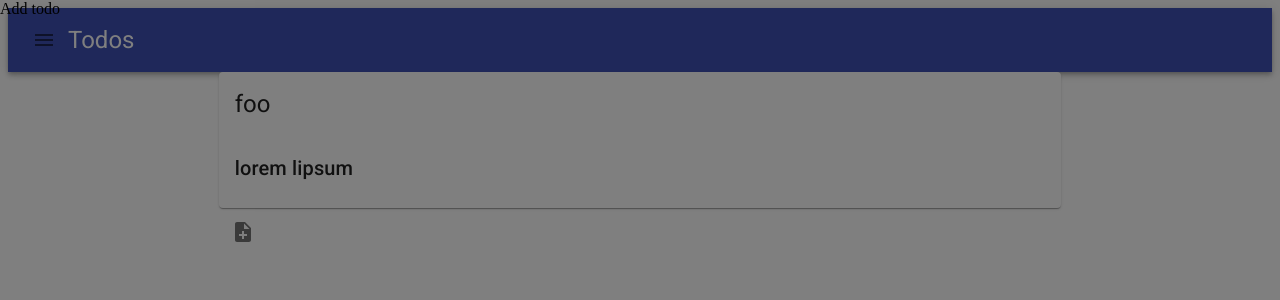
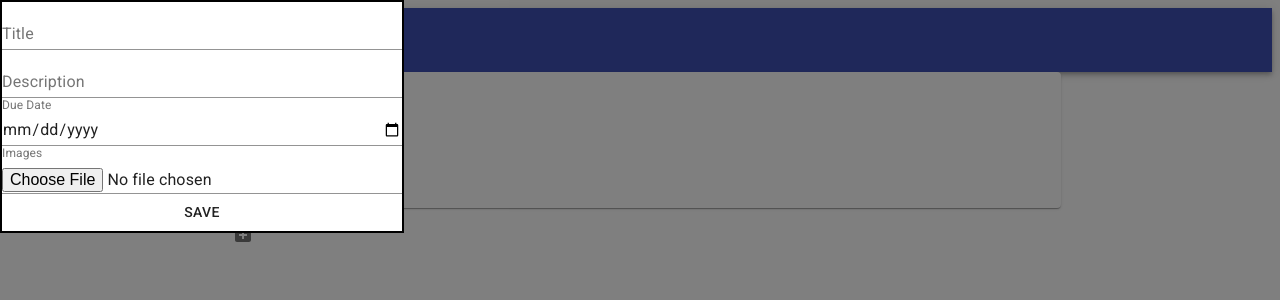
Before and after one commit to bartlomiejolma/todos-material-ui, a React (Create React App) app: page / in a window 1280 px wide. Both pictures are taken after a click on the button 242 px from the left and 232 px from the top of the page. Shown: the top 300 px of the page. Built offline with nearby package versions, Linux system fonts and the light colour scheme.

Commit message:
Adds basic add todo form.

```diff
--- a/src/pages/TodoList.js
+++ b/src/pages/TodoList.js
@@ -1,4 +1,5 @@
 import {
+  Button,
   Card,
   CardContent,
   CardHeader,
@@ -6,10 +7,12 @@ import {
   Grid,
   IconButton,
   Modal,
+  TextField,
   Typography,
 } from "@material-ui/core";
 import { NoteAdd } from "@material-ui/icons";
 import { useState } from "react";
+import { useForm } from "react-hook-form";
 
 const Todo = ({ todo }) => {
   return (
@@ -25,8 +28,52 @@ const Todo = ({ todo }) => {
 const EmptyTodoList = () => "Empty";
 const GridPadding = () => <Grid item xs={0} sm={2}></Grid>;
 
-const AddTodo = () => {
-  return "Add todo";
+const AddTodo = ({ addTodo }) => {
+  const { register, handleSubmit } = useForm();
+  const onSubmit = (data) => addTodo(data);
+
+  return (
+    <div
+      style={{
+        width: 400,
+        position: "absolute",
+        backgroundColor: "white",
+        border: "2px solid #000",
+      }}
+    >
+      <form onSubmit={handleSubmit(onSubmit)}>
+        <Grid container direction="column">
+          <TextField inputRef={register} name="title" label="Title" />
+          <TextField
+            inputRef={register}
+            name="description"
+            label="Description"
+          />
+          <TextField
+            inputRef={register}
+            name="date"
+            label="Due Date"
+            type="date"
+            InputLabelProps={{
+              shrink: true,
+            }}
+          />
+          <TextField
+            inputRef={register}
+            name="image"
+            label="Images"
+            type="file"
+            accept="image/png, image/jpeg"
+            InputLabelProps={{
+              shrink: true,
+            }}
+          />
+
+          <Button type="submit">Save</Button>
+        </Grid>
+      </form>
+    </div>
+  );
 };
 const sampleTodo = {
   title: "foo",
@@ -34,6 +81,11 @@ const sampleTodo = {
 };
 const TodoList = () => {
   const [todos, setTodos] = useState([sampleTodo]);
+  const addTodo = (todo) => {
+    todos.push(todo);
+    setTodos(todos);
+    handleAddClose();
+  };
   const [addModalOpen, setAddModalOpen] = useState(false);
 
   const handleAddClose = () => setAddModalOpen(false);
@@ -56,7 +108,7 @@ const TodoList = () => {
               <NoteAdd />
             </IconButton>
             <Modal open={addModalOpen} onClose={handleAddClose}>
-              <AddTodo />
+              <AddTodo addTodo={addTodo} />
             </Modal>
           </Grid>
         </Grid>
```
